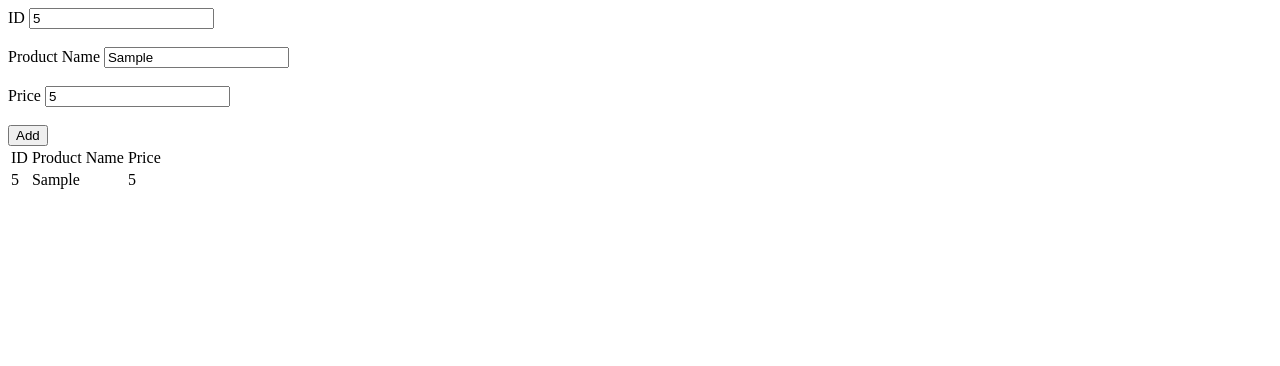
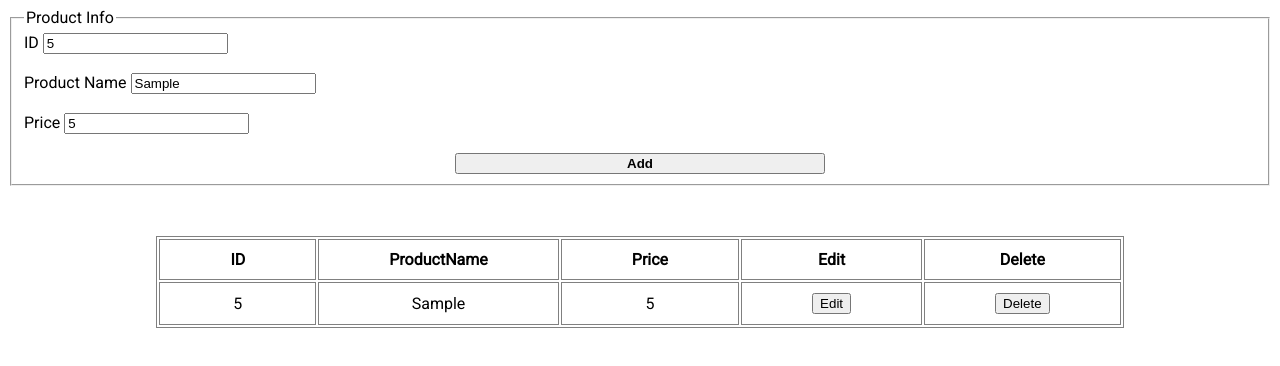
Before and after one commit to Emu2064/project-management-app, a plain HTML site: page index.html in a window 1280 px wide. Both pictures are taken after typing "5", "Sample", "5" into the empty fields and a click on the button "Add". Drawn offline with Linux system fonts and the light colour scheme.

Commit message:
added unique-id validation and delete mechanism

```diff
--- a/index.html
+++ b/index.html
@@ -10,9 +10,11 @@
   <body>
     <main>
       <section class="info-form">
+        <fieldset>
+            <legend>Product Info</legend>
         <div>
           <label for="id">ID</label>
-          <input type="number" name="id" id="id" placeholder="ID" />
+          <input type="number" name="id" id="id" placeholder="ID" required />
         </div>
         <br />
 
@@ -23,23 +25,35 @@
             name=""
             id="product-name"
             placeholder="Product Name"
+            required
           />
         </div>
         <br />
         <div>
           <label for="price">Price</label>
-          <input type="number" name="" id="price" placeholder="Price" />
+          <input
+            type="number"
+            name=""
+            id="price"
+            placeholder="Price"
+            required
+          />
         </div>
         <br />
-        <button onclick="getInputValue()">Add</button>
+        <div class="add-btn">
+            <button onclick="getInputValue()">Add</button>
+        </div>
       </section>
+    </fieldset>
 
-      <section>
-        <table>
-          <thead>
+      <section class="data-table">
+        <table id="product-data">
+          <thead class="table-header">
             <td>ID</td>
-            <td>Product Name</td>
+            <td>ProductName</td>
             <td>Price</td>
+            <td>Edit</td>
+            <td>Delete</td>
           </thead>
           <tbody id="product-item"></tbody>
         </table>
--- a/script.js
+++ b/script.js
@@ -1,15 +1,32 @@
+
+function deleteItem() {
+    // document.getElementById('product-data').deleteRow(0);
+    let td = event.target.parentNode;
+    let tr = td.parentNode; // the row to be removed
+    tr.parentNode.removeChild(tr);
+}
+
+
 function addItem(id,name,price) {
     const singleItem = document.getElementById('product-item');
     const child = document.createElement('tr');
-    child.innerHTML = '<td>'+id+'</td><td>'+name+'</td><td>'+price+'</td>'
+    child.innerHTML = '<td>'+id+'</td><td>'+name+'</td><td>'+price+'</td><td>'+'<button>Edit</button>'+'</td><td>'+'<button onclick="deleteItem()">Delete</button>'+'</td>';
     singleItem.appendChild(child);
 }
 
 
+const productId = [];
 function getInputValue(){
     const id = document.getElementById('id').value;
     const productName = document.getElementById('product-name').value;
     const price =  document.getElementById('price').value;
+    productName.trim();
+
     // console.log(id,productName,price);
+    if(productId.includes(id)){
+        alert('Duplicate entry!!!!');
+        return;
+    }
     addItem(id,productName,price);
+    productId.push(id);
 }
--- a/style.css
+++ b/style.css
@@ -0,0 +1,39 @@
+/* google fonts plugins  */
+@import url('https://fonts.googleapis.com/css2?family=Poppins:wght@300&family=Roboto&display=swap');
+
+body{
+    font-family: 'Poppins', sans-serif;
+font-family: 'Roboto', sans-serif;
+}
+
+
+.add-btn{
+    display: flex;
+    justify-content: center;
+}
+
+.add-btn button{
+    width: 30%;
+    font-weight: 800;
+    cursor: pointer;
+    /* border-radius: 10px; */
+}
+
+/* style sheet for table */
+.data-table{
+    margin: 50px 0;
+}
+.data-table table{
+    border: 1px solid gray;
+    margin-left: auto;
+    margin-right: auto;
+}
+.data-table td{
+    padding: 10px 70px;
+    text-align: center;
+    border: 1px solid gray;
+}
+
+.table-header td{
+    font-weight: 800;
+}
```
